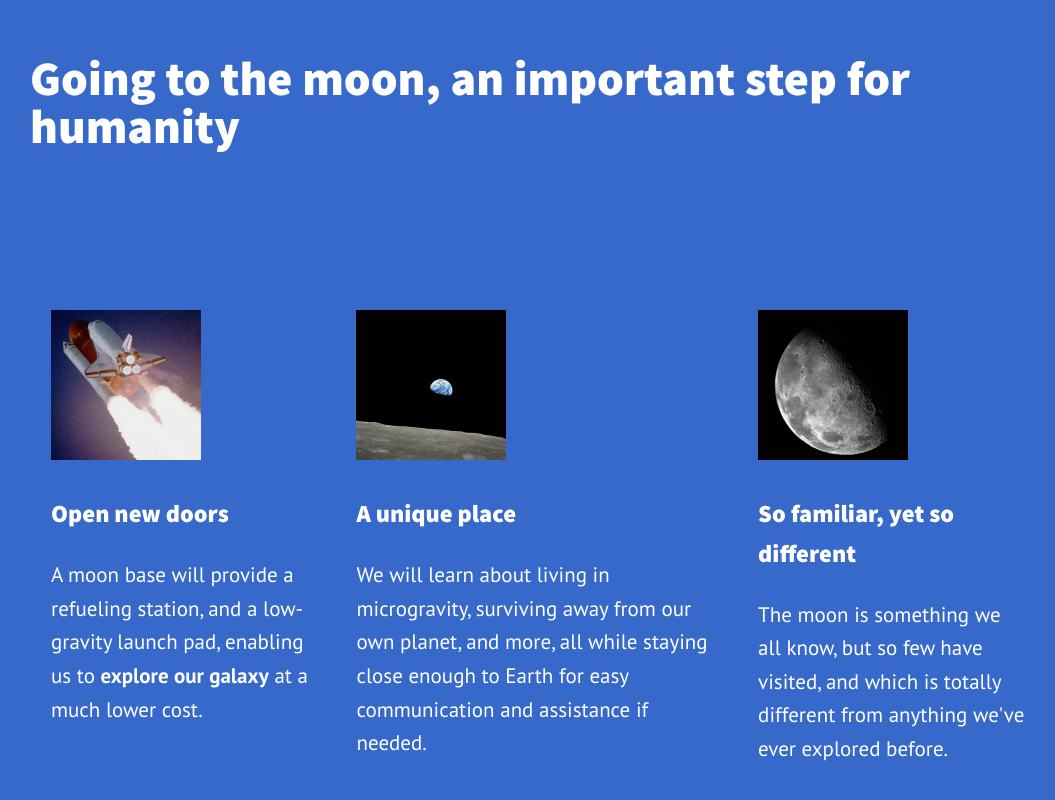
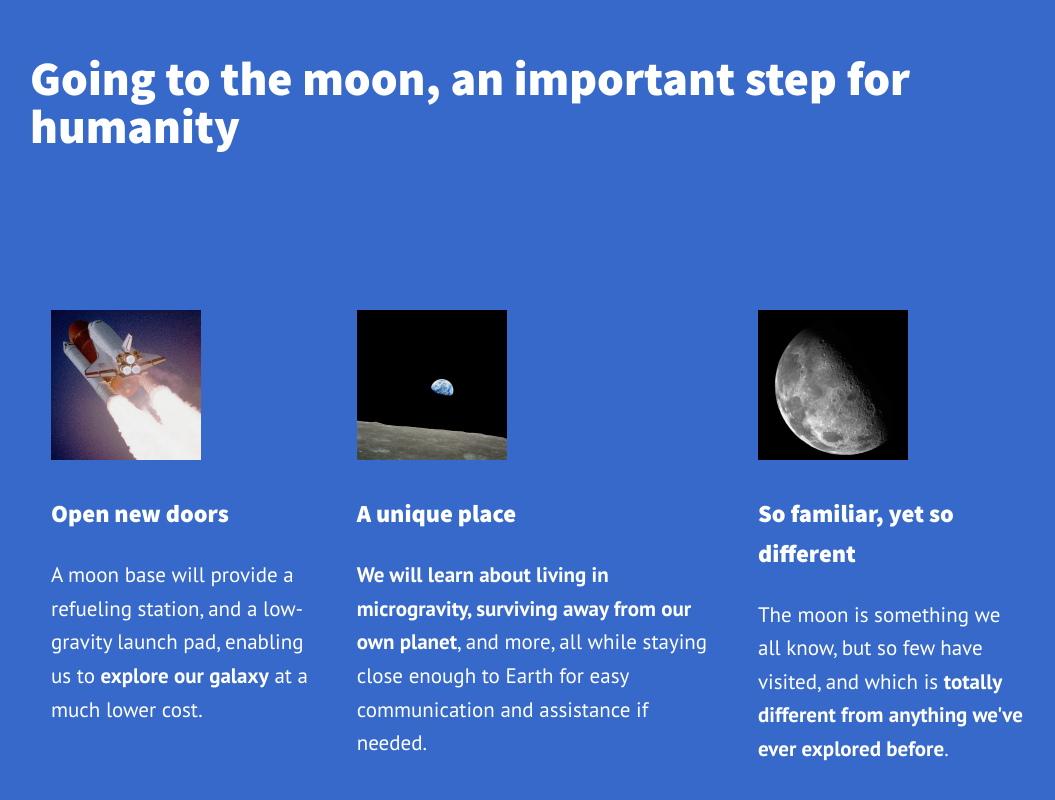
Before and after one commit to KabeloM06/scrimba-html-css-basics, a plain HTML site: page moonbase-alpha/mission.html in a window 1280 px wide. Shown: the part 1774-2574 px from the top of the page, without its empty margins (102-1157 px from the left). Drawn offline with nearby package versions, Linux system fonts and the light colour scheme.

Commit message:
inline elements exercises

```diff
--- a/moonbase-alpha/mission.html
+++ b/moonbase-alpha/mission.html
@@ -16,7 +16,7 @@
         <h1>Moonbase Alpha: Our mission</h1>
 
         <p>In creating a base on the moon, we will be <strong>unlocking a new world of exploration</strong> into space. Not only does it open up new scientific and economic avenues, but it also will help <em>bring mankind together</em> in a singular effort.
-        A moonbase opens up <strong>multiple important economic avenues</strong>:</p>
+        A moonbase opens up <strong>multiple <em>important</em> economic avenues</strong>:</p>
 
         <ul>
             <li>space tourists</li>
@@ -50,13 +50,13 @@
         <img src="img/earth-from-space.jpg" alt="view of earth from the moon's surface">
 
           <h3>A unique place</h3>
-        <p>We will learn about living in microgravity, surviving away from our own planet, and more, all while staying close enough to Earth for easy communication and assistance if needed.</p>
+        <p><strong>We will learn about living in microgravity, surviving away from our own planet</strong>, and more, all while staying close enough to Earth for easy communication and assistance if needed.</p>
       </div>
       <div  class="col">
                     <img src="img/the-moon.png" alt='the moon'>
 
           <h3>So familiar, yet so different</h3>
-        <p>The moon is something we all know, but so few have visited, and which is totally different from anything we've ever explored before.</p>
+        <p>The moon is something we all know, but so few have visited, and which is <strong>totally different from anything we've ever explored before</strong>.</p>
       </div>
     </div>
     </div>
```
